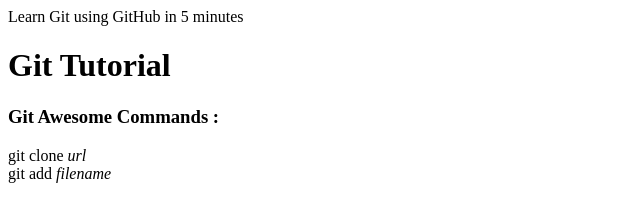
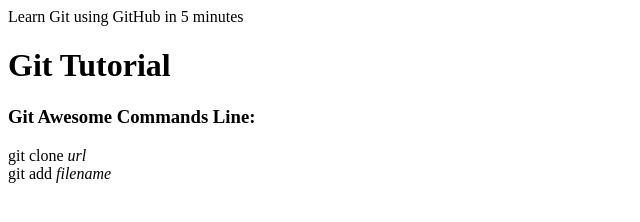
Before and after one commit to sergioacast/hello_world, a plain HTML site: page index.html in a window 1280 px wide. Shown: the full height of the page, 0-640 px from the left. Drawn offline with Linux system fonts and the light colour scheme.

Commit message:
Update index.html

```diff
--- a/index.html
+++ b/index.html
@@ -7,7 +7,7 @@
 
     <body>
         <h1>Git Tutorial</h1>
-        <h3>Git Awesome Commands : </h3>
+        <h3>Git Awesome Commands Line: </h3>
         git clone <i>url</i>
         <br>
         git add <i>filename</i>
```
